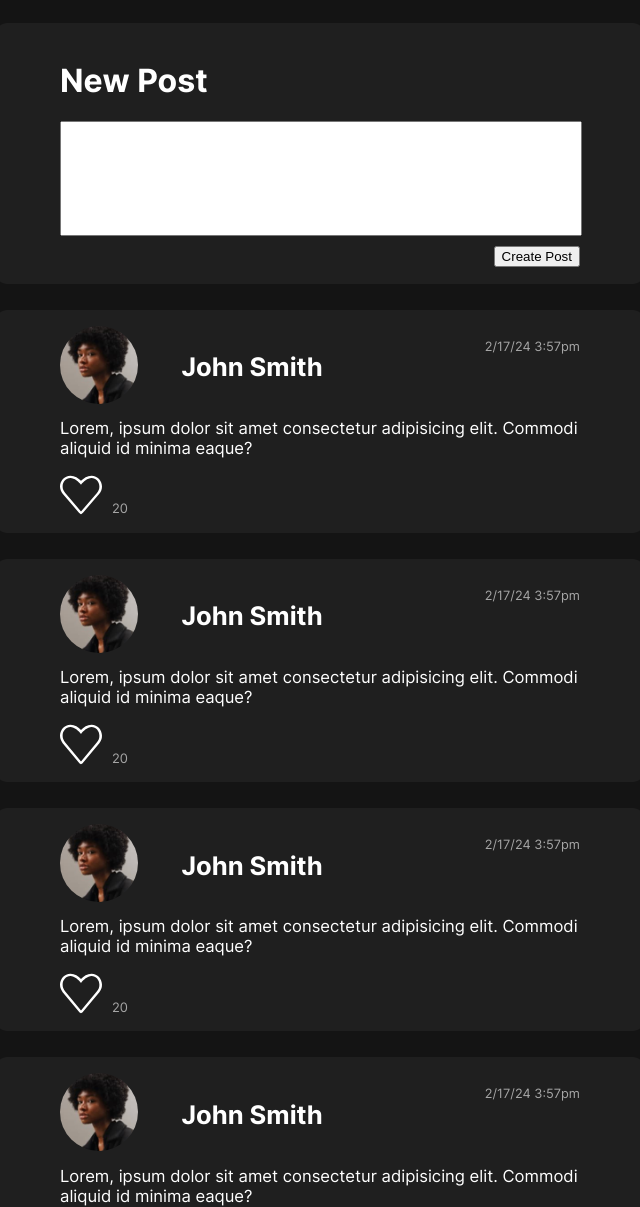
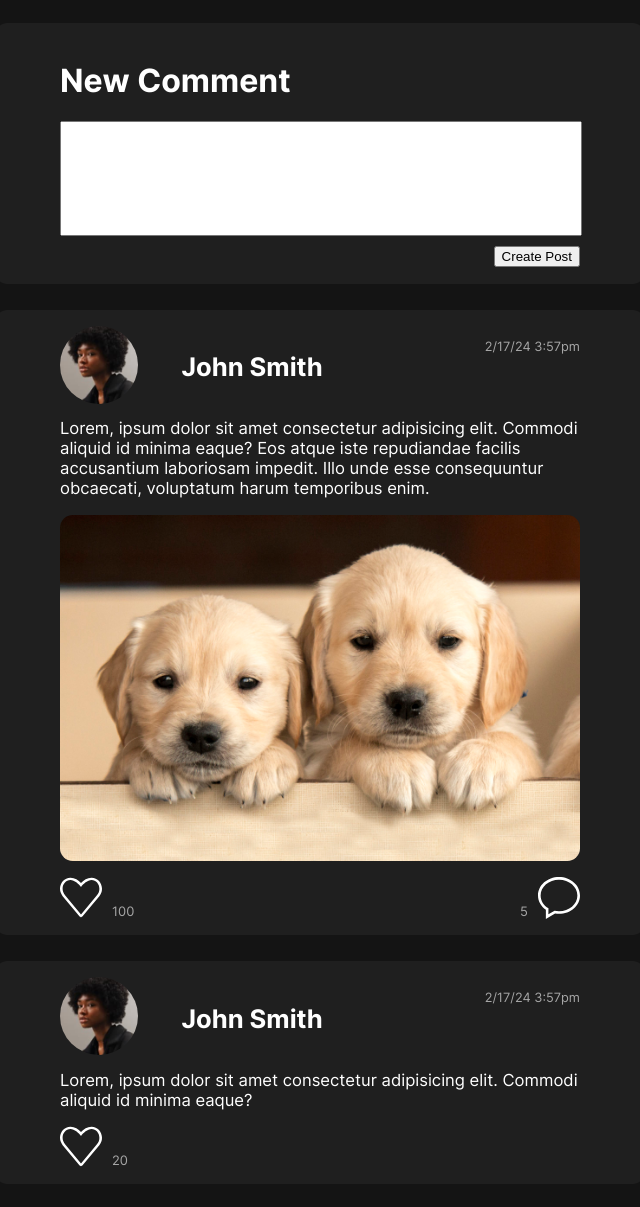
Before and after one commit to JonKnitt1205/hackathon-social-media, a website: page comments.html in a window 1280 px wide. Shown: the part 100-1307 px from the top of the page, without its empty margins (320-960 px from the left). Drawn offline with Linux system fonts and the light colour scheme.

Commit message:
fixed comments page

```diff
--- a/comments.html
+++ b/comments.html
@@ -16,7 +16,7 @@
     </header>
 
     <form method="POST" action="/upload" class="user-post" id="postMaker">
-        <h1>New Post</h1>
+        <h1>New Comment</h1>
         <textarea name="userInputText" class="userInput" form="postMaker"></textarea>
         <div class="post-button">
             <input type="submit" value="Create Post"/>
@@ -29,11 +29,16 @@
             <h1 class="user-name"><a href="">John Smith</a></h1>
             <p class="post-time">2/17/24 3:57pm</p>
         </div>
-        <p class="post-content">Lorem, ipsum dolor sit amet consectetur adipisicing elit. Commodi aliquid id minima eaque?</p>
+        <p class="post-content">Lorem, ipsum dolor sit amet consectetur adipisicing elit. Commodi aliquid id minima eaque? Eos atque iste repudiandae facilis accusantium laboriosam impedit. Illo unde esse consequuntur obcaecati, voluptatum harum temporibus enim.</p>
+        <div class="image-holder"><img class="post-image" src="./assets/dogs.jpg"></div>
         <div class="icon-banner">
             <div>
                 <a href=""><img class="heart-icon" src="./assets/icons/heart.svg" alt="Comments" onmouseover="hover(this);" onmouseout="unhover(this);"></a>
-                <p class="like-counter">20</p>
+                <p class="like-counter">100</p>
+            </div>
+            <div>
+                <p class="comment-counter">5</p>
+                <a href="comments.html"><img class="comment-icon" src="./assets/icons/comment.svg" alt="Comments" onmouseover="hover(this);" onmouseout="unhover(this);"></a>
             </div>
         </div>
     </div>
```
